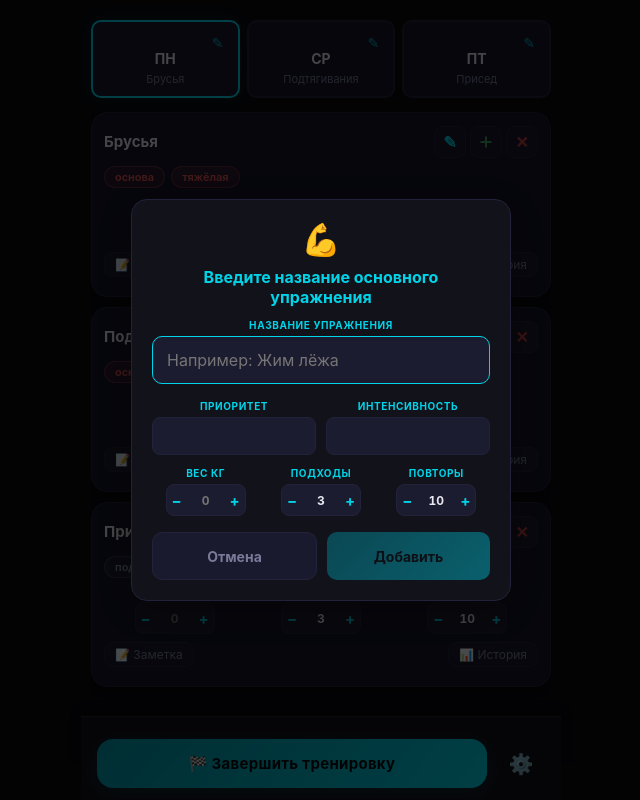
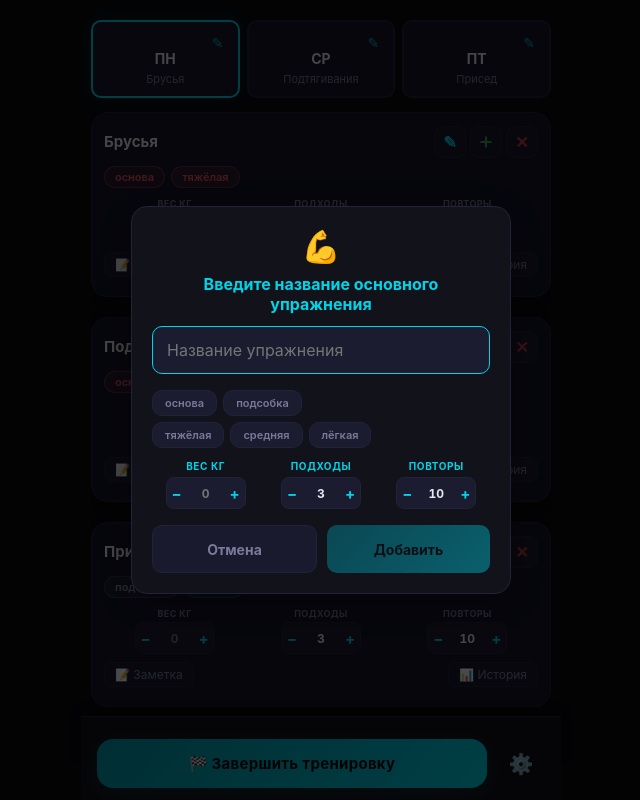
Before and after one commit to Aistben/notetracker, a React (Vite) app: page / in a window 1280 px wide. Both pictures are taken after a click on the button 805 px from the left and 142 px from the top of the page. Shown: the whole page, without its empty margins (319-959 px from the left). Built offline with nearby package versions, Linux system fonts and the light colour scheme.

Commit message:
fix footer bag

```diff
--- a/src/App.tsx
+++ b/src/App.tsx
@@ -68,6 +68,13 @@ export default function App() {
 
   useEffect(() => { const t = setInterval(() => setNow(new Date()), 1000); return () => clearInterval(t) }, [])
   const currentDay = days[activeDay]
+
+  // Синхронизация Swiper с activeDay
+  useEffect(() => {
+    if (swiperRef.current?.swiper && swiperRef.current.swiper.activeIndex !== activeDay) {
+      swiperRef.current.swiper.slideTo(activeDay, 0)
+    }
+  }, [activeDay])
 
   useEffect(() => {
     if (!Array.isArray(days) || days.length === 0) {
--- a/src/components/ExerciseCard.css
+++ b/src/components/ExerciseCard.css
@@ -1,4 +1,5 @@
 .exercises-list { display: flex; flex-direction: column; gap: 10px; }
+.exercises-list .exercise-card:last-child { margin-bottom: 48px; }
 
 .exercise-card {
   background: var(--card-bg);
@@ -7,6 +8,7 @@
   padding: 13px 12px;
   transition: border-color var(--transition), background var(--transition);
   box-shadow: 0 2px 10px rgba(0, 0, 0, 0.25);
+  margin-bottom: 10px;
 }
 
 .exercise-card.dragging { opacity: 0.4; transform: scale(0.96); }
@@ -234,6 +236,7 @@
   outline: none;
   margin-top: 4px;
   min-height: 48px;
+  max-height: 120px;
   transition: border-color var(--transition);
 }
 
@@ -246,8 +249,27 @@
   border: 1px solid var(--border);
   border-radius: var(--radius-sm);
   padding: 10px;
-  max-height: 200px;
+  max-height: 150px;
   overflow-y: auto;
+}
+
+/* Стили скроллбара для истории */
+.ex-history::-webkit-scrollbar {
+  width: 6px;
+}
+
+.ex-history::-webkit-scrollbar-track {
+  background: var(--surface-alt);
+  border-radius: 3px;
+}
+
+.ex-history::-webkit-scrollbar-thumb {
+  background: var(--border);
+  border-radius: 3px;
+}
+
+.ex-history::-webkit-scrollbar-thumb:hover {
+  background: var(--text-sec);
 }
 
 .history-title { font-size: 12px; font-weight: 700; color: var(--primary); margin-bottom: 8px; }
--- a/src/components/Modals.tsx
+++ b/src/components/Modals.tsx
@@ -3,47 +3,6 @@ import { useState, useEffect, useRef } from 'react'
 import { DayConfig, NewExerciseForm, ExerciseType, Intensity } from '../utils/constants'
 import { intensityBg, intensityColor } from '../utils/helpers'
 import './Modals.css'
-
-interface BadgeSelectProps {
-  value: string | null
-  options: { value: string; label: string; color: string; bg: string; borderColor: string }[]
-  onChange: (value: string) => void
-}
-
-function BadgeSelect({ value, options, onChange }: BadgeSelectProps) {
-  const [open, setOpen] = useState(false)
-  const ref = useRef<HTMLDivElement>(null)
-
-  useEffect(() => {
-    const handleClick = (e: MouseEvent) => { if (ref.current && !ref.current.contains(e.target as Node)) setOpen(false) }
-    document.addEventListener('click', handleClick)
-    return () => document.removeEventListener('click', handleClick)
-  }, [])
-
-  const selected = value ? options.find(o => o.value === value) : null
-
-  return (
-    <div ref={ref} className="modal-badge-select">
-      <button className="modal-badge-selected" onClick={() => setOpen(!open)} style={{ color: 'var(--text)', background: 'var(--input-bg)', borderColor: 'var(--border)' }}>
-        {selected?.label || ''}
-      </button>
-      {open && (
-        <div className="modal-badge-dropdown">
-          {options.map(opt => (
-            <button
-              key={opt.value}
-              className={`modal-badge-option ${value === opt.value ? 'active' : ''}`}
-              style={{ color: opt.color, background: opt.bg, borderColor: opt.borderColor }}
-              onClick={() => { onChange(opt.value); setOpen(false) }}
-            >
-              {opt.label}
-            </button>
-          ))}
-        </div>
-      )}
-    </div>
-  )
-}
 
 interface ModalsProps {
   days: DayConfig[]
@@ -124,39 +83,47 @@ export default function Modals({
             <div className="modal-title">Введите название основного упражнения</div>
             <div className="modal-form">
               <div className="modal-field">
-                <label className="modal-label">Название упражнения</label>
                 <input
                   className="modal-input"
                   value={newEx.name}
                   maxLength={40}
                   autoFocus
                   onChange={(e) => onSetNewEx((f) => ({ ...f, name: e.target.value }))}
-                  placeholder="Например: Жим лёжа"
+                  placeholder="Название упражнения"
                 />
               </div>
-              <div className="modal-row2">
-                <div className="modal-field half">
-                  <label className="modal-label">Приоритет</label>
-                  <BadgeSelect
-                    value={newEx.type}
-                    onChange={(val) => onSetNewEx((f) => ({ ...f, type: val as ExerciseType }))}
-                    options={[
-                      { value: 'основа', label: 'основа', color: '#e05555', bg: 'rgba(224,85,85,0.10)', borderColor: 'rgba(224,85,85,0.30)' },
-                      { value: 'подсобка', label: 'подсобка', color: '#8090a8', bg: 'rgba(128,144,168,0.08)', borderColor: 'rgba(128,144,168,0.22)' }
-                    ]}
-                  />
+              <div className="ex-edit-badges">
+                <div className="ex-edit-badge-group">
+                  {(['основа', 'подсобка'] as ExerciseType[]).map(opt => {
+                    const def = opt === 'основа' ? { color: '#e05555', bg: 'rgba(224,85,85,0.10)', borderColor: 'rgba(224,85,85,0.30)' } : { color: '#8090a8', bg: 'rgba(128,144,168,0.08)', borderColor: 'rgba(128,144,168,0.22)' }
+                    return (
+                      <button
+                        key={opt}
+                        className={`ex-badge-opt ${newEx.type === opt ? 'active' : ''}`}
+                        style={newEx.type === opt ? { background: def.bg, borderColor: def.borderColor, color: def.color } : undefined}
+                        onClick={() => onSetNewEx((f) => ({ ...f, type: opt }))}
+                      >
+                        {opt}
+                      </button>
+                    )
+                  })}
                 </div>
-                <div className="modal-field half">
-                  <label className="modal-label">Интенсивность</label>
-                  <BadgeSelect
-                    value={newEx.intensity}
-                    onChange={(val) => onSetNewEx((f) => ({ ...f, intensity: val as Intensity }))}
-                    options={[
-                      { value: 'тяжёлая', label: 'тяжёлая', color: '#e05555', bg: 'rgba(224,85,85,0.12)', borderColor: 'rgba(224,85,85,0.30)' },
-                      { value: 'средняя', label: 'средняя', color: '#c8a840', bg: 'rgba(200,168,64,0.12)', borderColor: 'rgba(200,168,64,0.30)' },
-                      { value: 'лёгкая', label: 'лёгкая', color: '#48a870', bg: 'rgba(72,168,112,0.12)', borderColor: 'rgba(72,168,112,0.30)' }
-                    ]}
-                  />
+                <div className="ex-edit-badge-group">
+                  {(['тяжёлая', 'средняя', 'лёгкая'] as Intensity[]).map(opt => {
+                    const def = opt === 'тяжёлая' ? { color: '#e05555', bg: 'rgba(224,85,85,0.12)', borderColor: 'rgba(224,85,85,0.30)' } :
+                                opt === 'средняя' ? { color: '#c8a840', bg: 'rgba(200,168,64,0.12)', borderColor: 'rgba(200,168,64,0.30)' } :
+                                { color: '#48a870', bg: 'rgba(72,168,112,0.12)', borderColor: 'rgba(72,168,112,0.30)' }
+                    return (
+                      <button
+                        key={opt}
+                        className={`ex-badge-opt ${newEx.intensity === opt ? 'active' : ''}`}
+                        style={newEx.intensity === opt ? { background: def.bg, borderColor: def.borderColor, color: def.color } : undefined}
+                        onClick={() => onSetNewEx((f) => ({ ...f, intensity: opt }))}
+                      >
+                        {opt}
+                      </button>
+                    )
+                  })}
                 </div>
               </div>
               <div className="modal-steppers">
```
Also changed, not shown: 1 other file (tests, documents, lock files or other folders).
